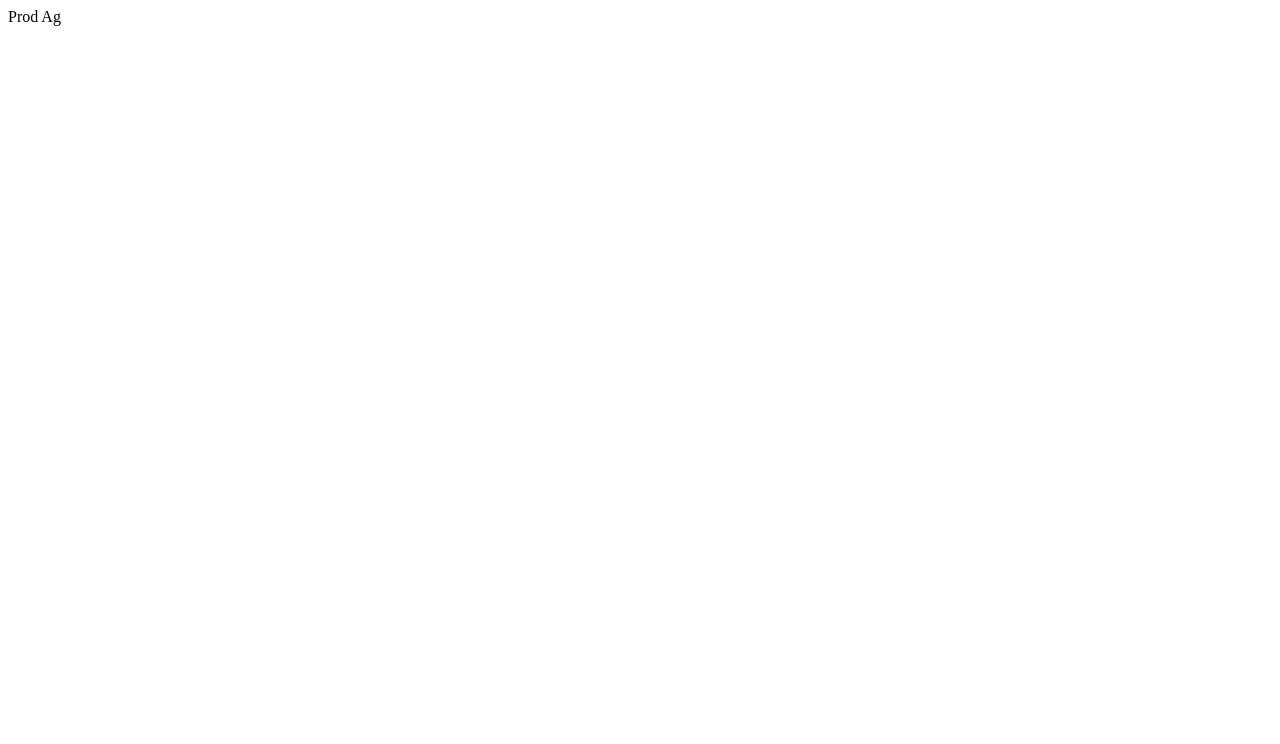
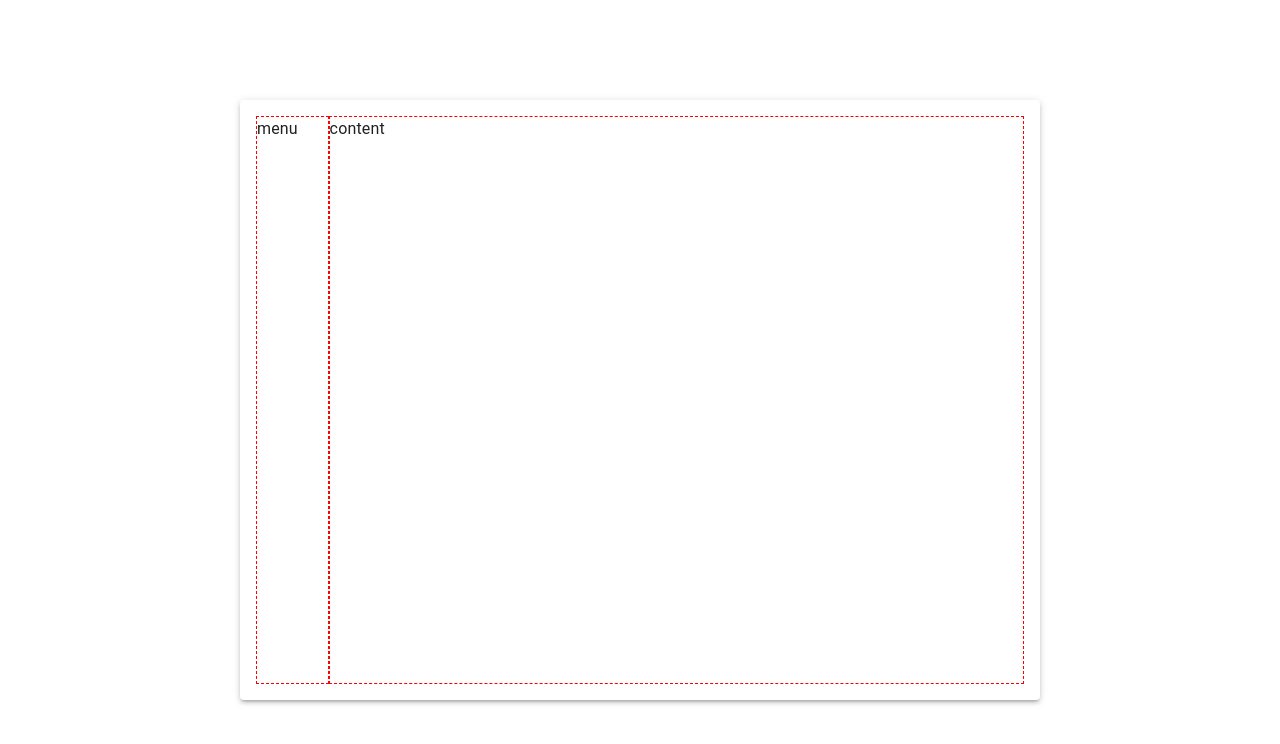
Before and after one commit to antero-ok/brain-ag, a React (Vite) app: page / in a window 1280 px wide. Shown: the top 744 px of the page. Built offline with nearby package versions, Linux system fonts and the light colour scheme.

Commit message:
feat(layout): adding layout barebones

```diff
--- a/src/App.tsx
+++ b/src/App.tsx
@@ -1,5 +1,29 @@
+import { Box, Container, Paper } from '@mui/material';
+
 function App() {
-  return <div>Prod Ag</div>;
+  return (
+    <Container
+      sx={{
+        display: 'flex',
+        height: '100vh',
+        alignItems: 'center',
+        justifyContent: 'center',
+      }}
+    >
+      <Paper
+        sx={{
+          display: 'flex',
+          width: { xs: 1, md: 800 },
+          height: { xs: 1, md: 600 },
+          p: 2,
+        }}
+        elevation={3}
+      >
+        <Box sx={{ width: '80px', border: '1px dashed red' }}>menu</Box>
+        <Box sx={{ width: 1, border: '1px dashed red' }}>content</Box>
+      </Paper>
+    </Container>
+  );
 }
 
 export default App;
--- a/src/main.tsx
+++ b/src/main.tsx
@@ -1,9 +1,11 @@
 import React from 'react';
 import ReactDOM from 'react-dom/client';
 import App from './App';
+import CssBaseline from '@mui/material/CssBaseline';
 
 ReactDOM.createRoot(document.getElementById('root') as HTMLElement).render(
   <React.StrictMode>
+    <CssBaseline />
     <App />
   </React.StrictMode>
 );
```
